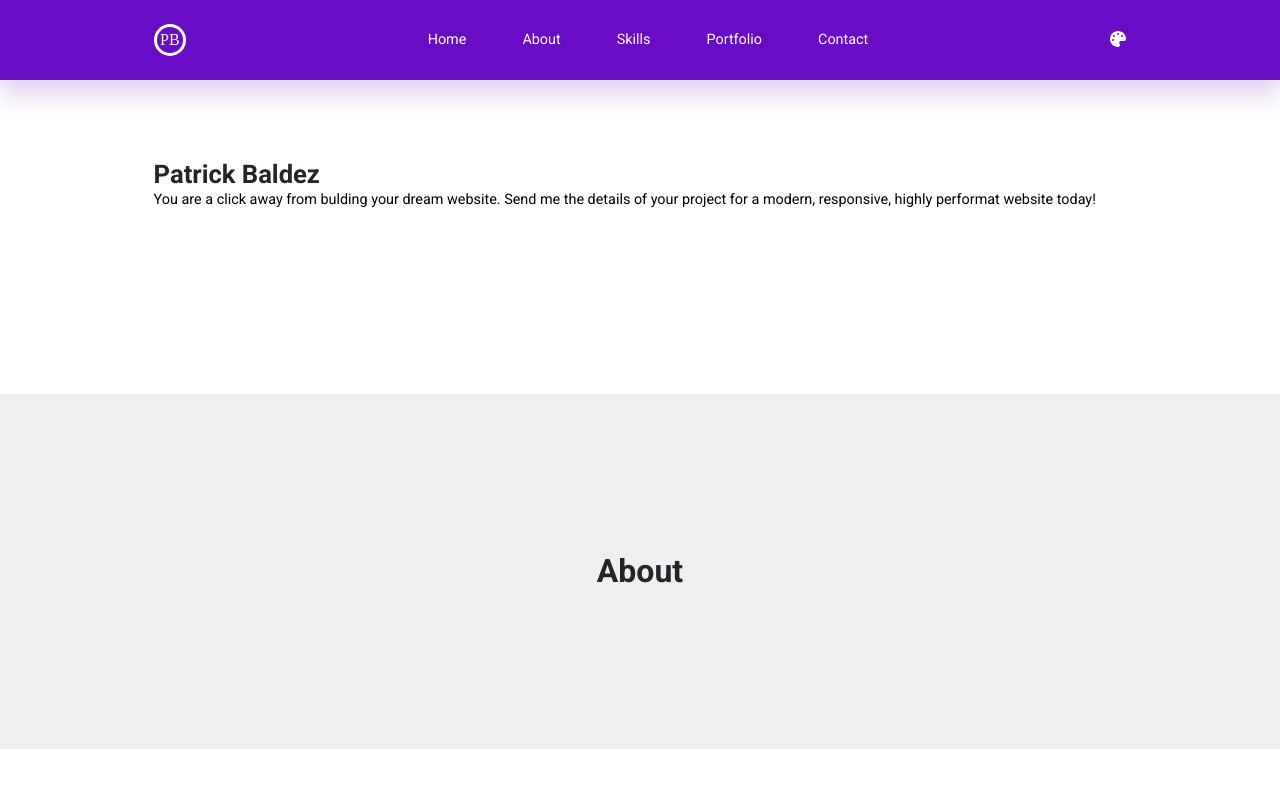
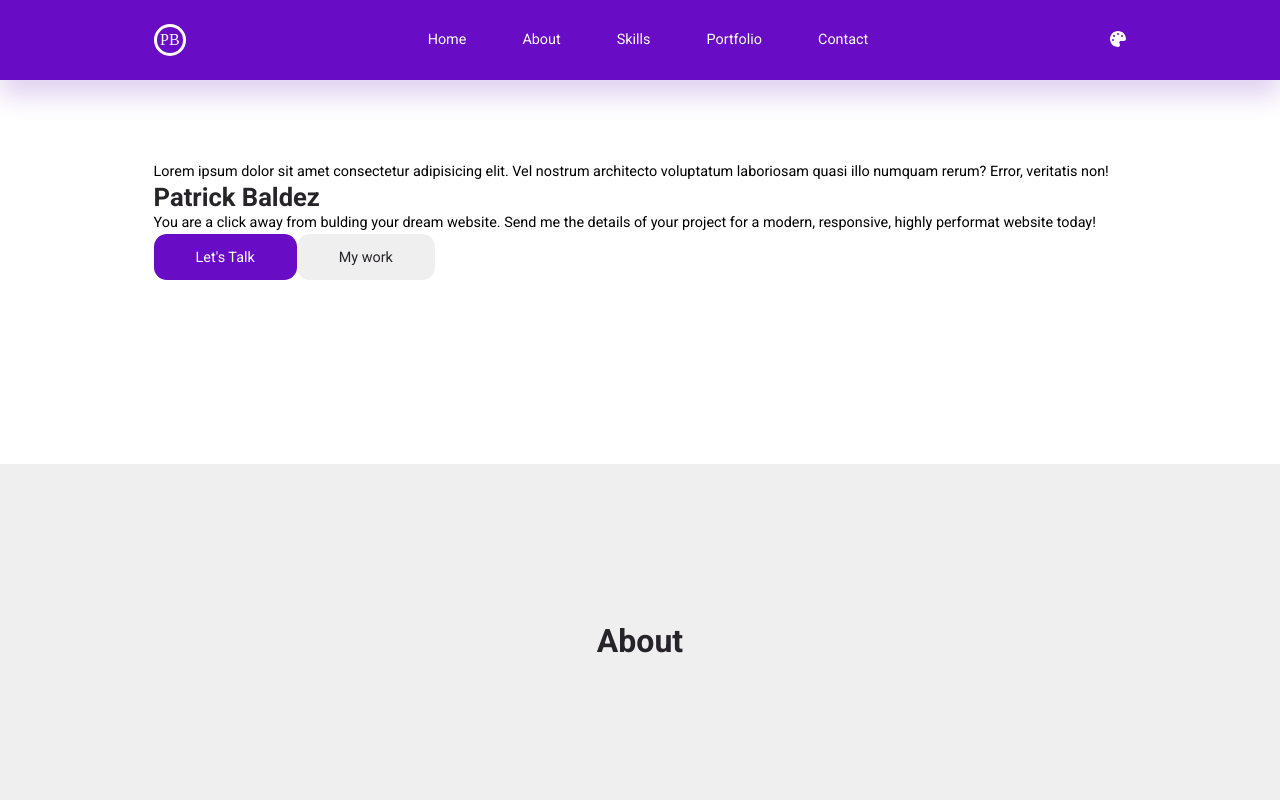
Before and after one commit to BaldezPatrick/Portfolio, a React (Create React App) app: page / in a window 1280 px wide. Shown: the top 800 px of the page. Built offline with nearby package versions, Linux system fonts and the light colour scheme; a web font is replaced by a local one.

Commit message:
feat(Header): Second Header's version.

```diff
--- a/src/sections/header/Header.jsx
+++ b/src/sections/header/Header.jsx
@@ -1,23 +1,36 @@
 import React from 'react'
 import './header.css'
+import data from './data'
 
 const Header = () => {
   return (
     <section id="header">
       <div className="container header-container">
         <div className="header-profile">
+          Lorem ipsum dolor sit amet consectetur adipisicing elit. Vel nostrum architecto voluptatum laboriosam quasi illo numquam rerum? Error, veritatis non!
+        </div>
           <h3>Patrick Baldez</h3>
           <p>
-            You are a click away from bulding your dream website. Send me the details of your project for a modern, responsive, highly performat website today!
+            You are a click away from bulding your dream website. Send me the
+            details of your project for a modern, responsive, highly performat
+            website today!
           </p>
           <div className="header-cta">
-            <a href="#contact">Let's Talk</a>
-            <a href="#portfolio">My work</a>
+            <a href="#contact" className='btn primary'>Let's Talk</a>
+            <a href="#portfolio" className='btn light'>My work</a>
           </div>
           <div className="header-socials">
-
+            {data.map((item) => (
+              <a
+                key={item.id}
+                href={item.link}
+                target="_blank"
+                rel="noopener noreferrer"
+              >
+                {item.icon}
+              </a>
+            ))}
           </div>
-        </div>
       </div>
     </section>
   )
```
